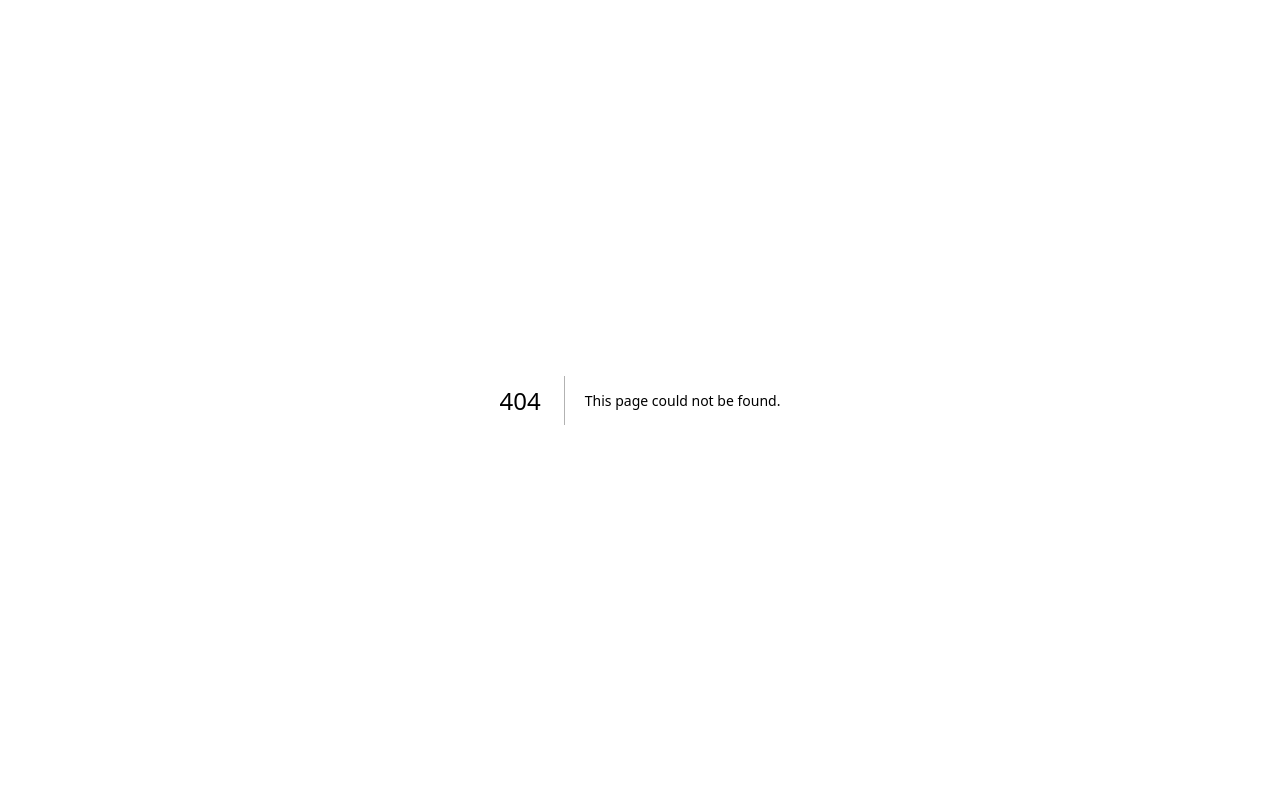
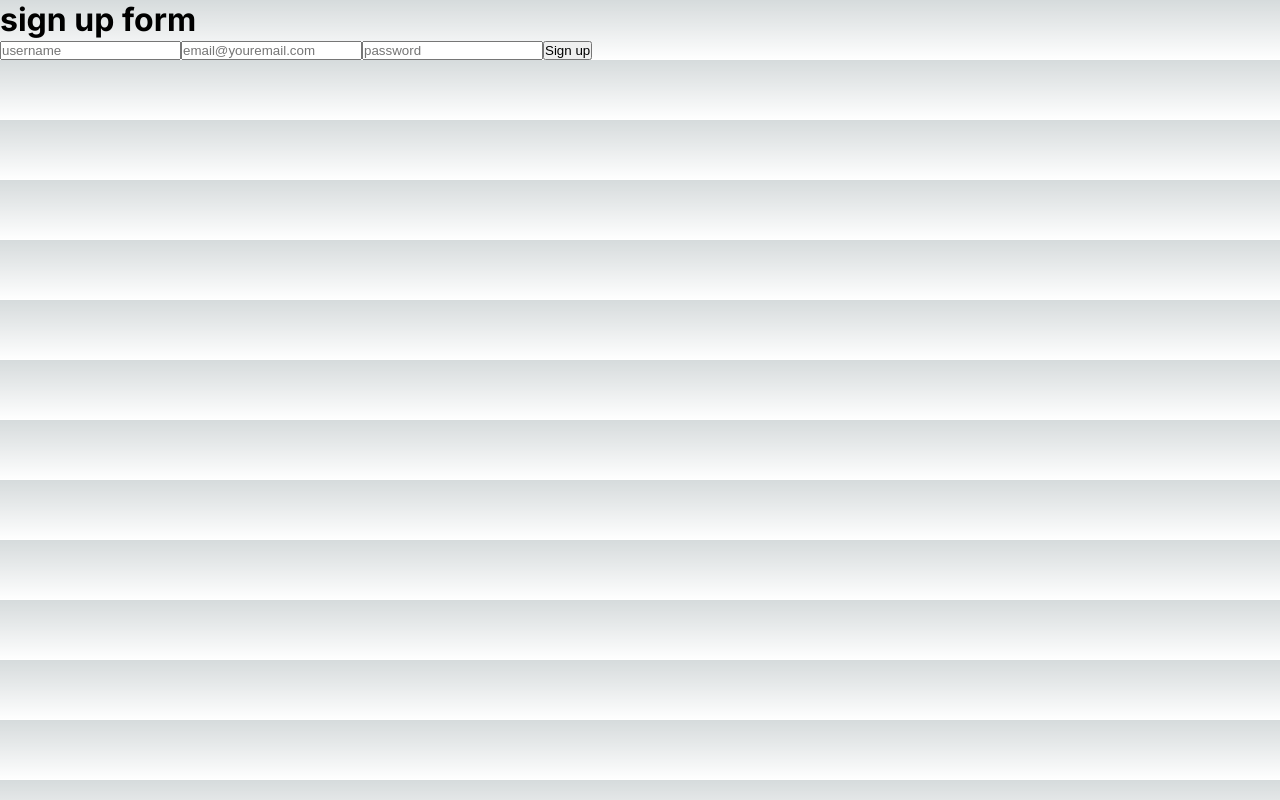
Before and after one commit to adrian1lara/your-blog, a Next.js app: page /register in a window 1280 px wide. Before the commit this address had no page. Built offline with nearby package versions, Linux system fonts and the light colour scheme.

Commit message:
handle user sign up

```diff
--- /dev/null
+++ b/src/app/register/page.js
@@ -0,0 +1,72 @@
+'use client'
+
+import { useState } from "react"
+
+export default function Register() {
+
+    const [email, setEmail] = useState('')
+    const [username, setUsername] = useState('')
+    const [password, setPassword] = useState('')
+    const [error, setError] = useState(null)
+
+    const handleSignUp = async() => {
+        try {
+            const res = await fetch("http://localhost:3000/blog-api/register", {
+                method: 'POST',
+                headers: {
+                    'Content-Type': 'application/json',
+                },
+                body: JSON.stringify({
+                    email: email,
+                    username: username,
+                    password: password
+                })
+            })
+
+            if(res.ok) {
+
+            } else {
+                const errorData = await res.json()
+                setError(errorData)
+            }
+
+
+        } catch (error) {
+            console.error(error)
+            setError(error.message)
+        }
+    }
+
+    return (
+        <div>
+            <h1>sign up form</h1>
+
+            <form >
+                <input placeholder="username"
+                type="text"
+                value={username}
+                minLength={4}
+                onChange={(e) => setUsername(e.target.value)}
+                maxLength={40} />
+
+                <input placeholder="email@youremail.com"
+                value={email}
+                min={10}
+                onChange={(e) => setEmail(e.target.value)}
+                type="email" />
+
+                <input placeholder="password"
+                value={password}
+                minLength={5}
+                onChange={(e) => setPassword(e.target.value)}
+                type="password" />
+
+                <button
+                onClick={handleSignUp}>Sign up</button>
+
+                {error && <p style={{ color: 'red' }}>{error}</p>}
+            </form>
+        </div>
+    )
+
+}
```
